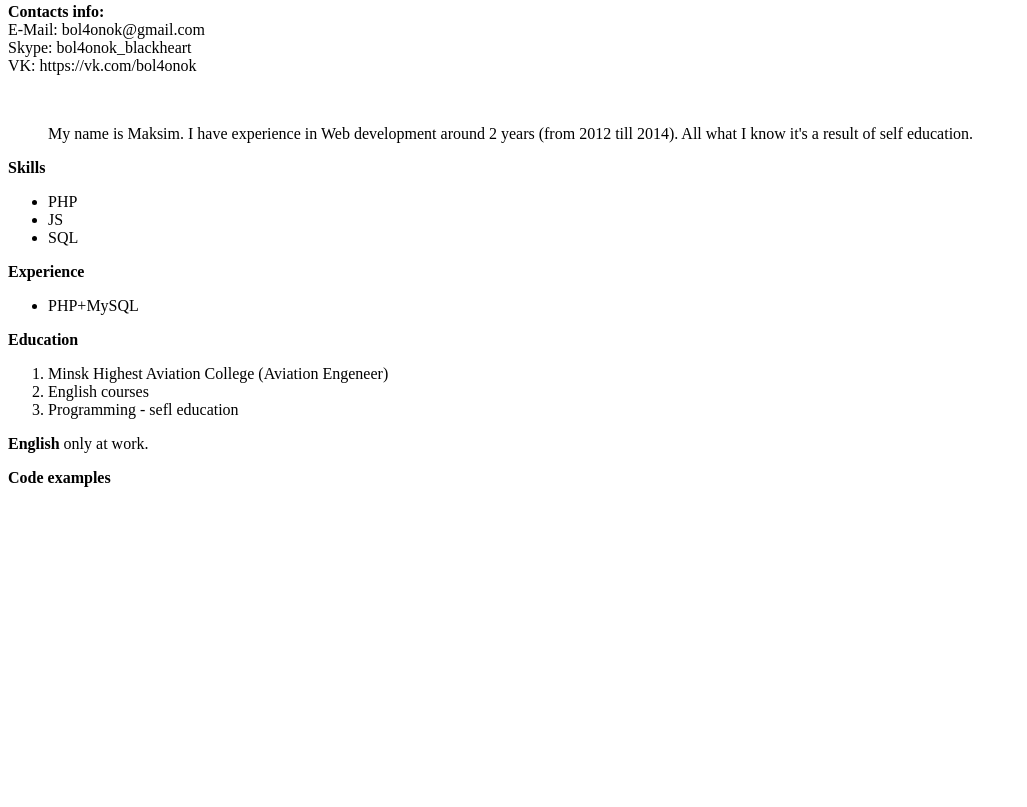
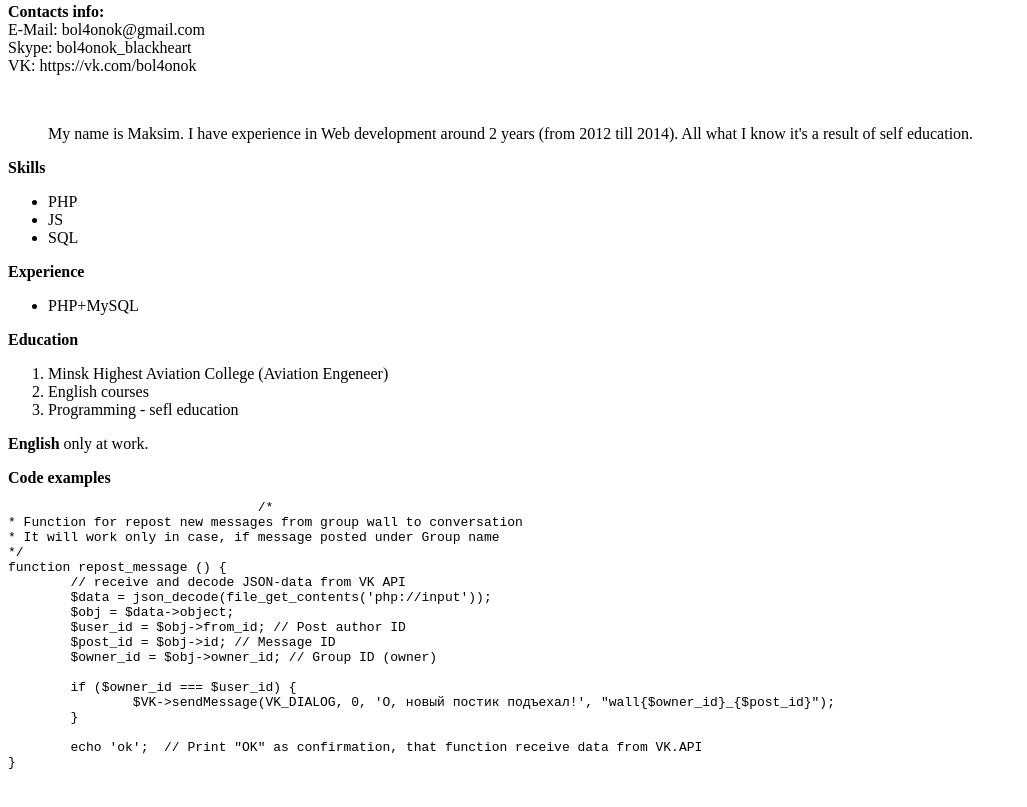
Before and after one commit to BoL4oNoK/rsschool-cv, a plain HTML site: page index.html in a window 1280 px wide. Shown: the part 299-1106 px from the top of the page, without its empty margins (0-1027 px from the left). Before the commit the page ends 800 px from the top, so only its background shows below. Drawn offline with Linux system fonts and the light colour scheme.

Commit message:
feat: Add CODE element and example

```diff
--- a/index.html
+++ b/index.html
@@ -52,6 +52,27 @@
 		<p><b>English</b> only at work.</p>
 		<div class="codes">
 			<b>Code examples</b>
+						<pre>
+				<code>/*
+* Function for repost new messages from group wall to conversation
+* It will work only in case, if message posted under Group name
+*/
+function repost_message () {
+	// receive and decode JSON-data from VK API
+	$data = json_decode(file_get_contents('php://input'));
+	$obj = $data->object;
+	$user_id = $obj->from_id; // Post author ID
+	$post_id = $obj->id; // Message ID
+	$owner_id = $obj->owner_id; // Group ID (owner)
+
+	if ($owner_id === $user_id) {
+		$VK->sendMessage(VK_DIALOG, 0, 'О, новый постик подъехал!', "wall{$owner_id}_{$post_id}");
+	}
+
+	echo 'ok';  // Print "OK" as confirmation, that function receive data from VK.API
+}
+				</code>
+			</pre>
 		</div>
 	</main>
   </body>
```
